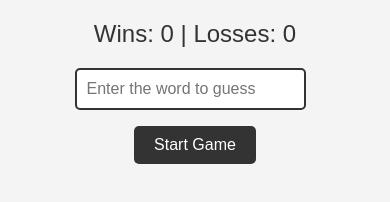
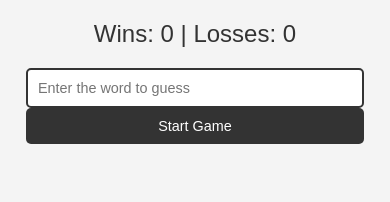
Before and after one commit to ahmed1ibrahim12/Hangman-Game, a plain HTML site: page index.html in a window 390 px wide. Drawn offline with Linux system fonts and the light colour scheme.

Commit message:
Update style.css
Fix responsive error min is max

```diff
--- a/CSS/style.css
+++ b/CSS/style.css
@@ -73,7 +73,6 @@ body {
 }
 
 #start-game, #guess-button {
-    margin: 1rem 0;
     padding: 10px 20px;
     font-size: 1em;
     background-color: #333;
@@ -106,7 +105,7 @@ body {
     color: #d9534f; /* Red color for wrong guesses */
 }
 
-@media screen and (min-width: 425px){
+@media screen and (max-width: 425px){
     body {
         font-family: Arial, sans-serif;
         display: flex;
```
